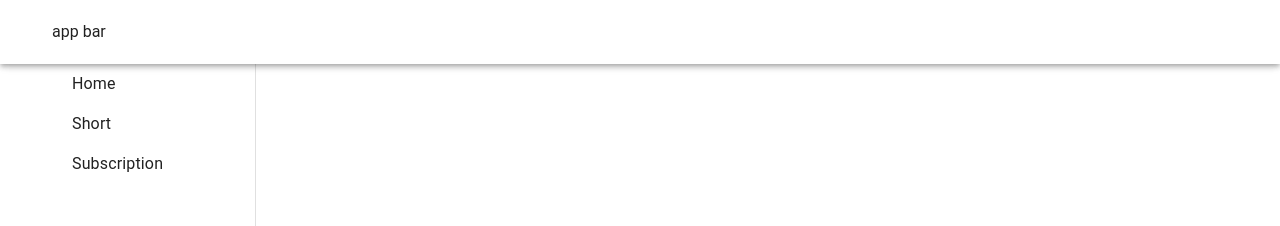
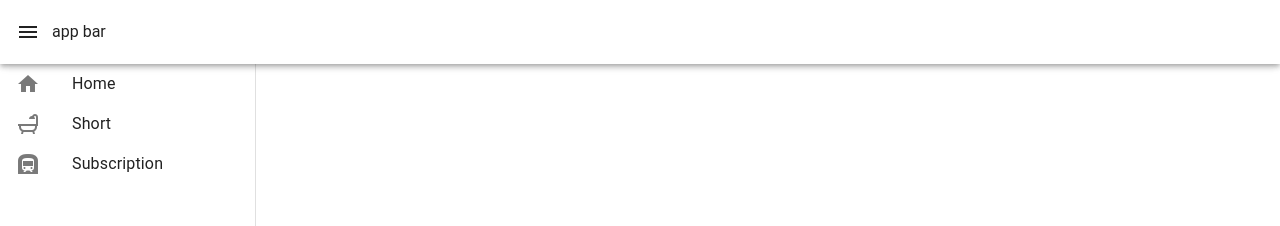
Before and after one commit to seiyaKM/youtube-like, a Vue app: page / in a window 1280 px wide. Shown: the top 226 px of the page. Built offline with nearby package versions, Linux system fonts and the light colour scheme.

Commit message:
add font and node type

```diff
--- a/package.json
+++ b/package.json
@@ -17,6 +17,8 @@
     "vuetify": "^3.4.2"
   },
   "devDependencies": {
+    "@mdi/font": "^7.3.67",
+    "@types/node": "^20.10.0",
     "@typescript-eslint/eslint-plugin": "^6.12.0",
     "@typescript-eslint/parser": "^6.12.0",
     "@vitejs/plugin-vue": "^4.5.0",
--- a/src/plugins/vuetify.ts
+++ b/src/plugins/vuetify.ts
@@ -1,4 +1,10 @@
 import 'vuetify/styles';
 import { createVuetify } from 'vuetify';
+// import { aliases, mdi } from 'vuetify/iconsets/mdi';
+import '@mdi/font/css/materialdesignicons.css';
 
-export default createVuetify();
+export default createVuetify({
+  icons: {
+    defaultSet: 'mdi',
+  },
+});
```
Also changed, not shown: src/main.ts (+0 -12 lines), 1 other file (tests, documents, lock files or other folders).
